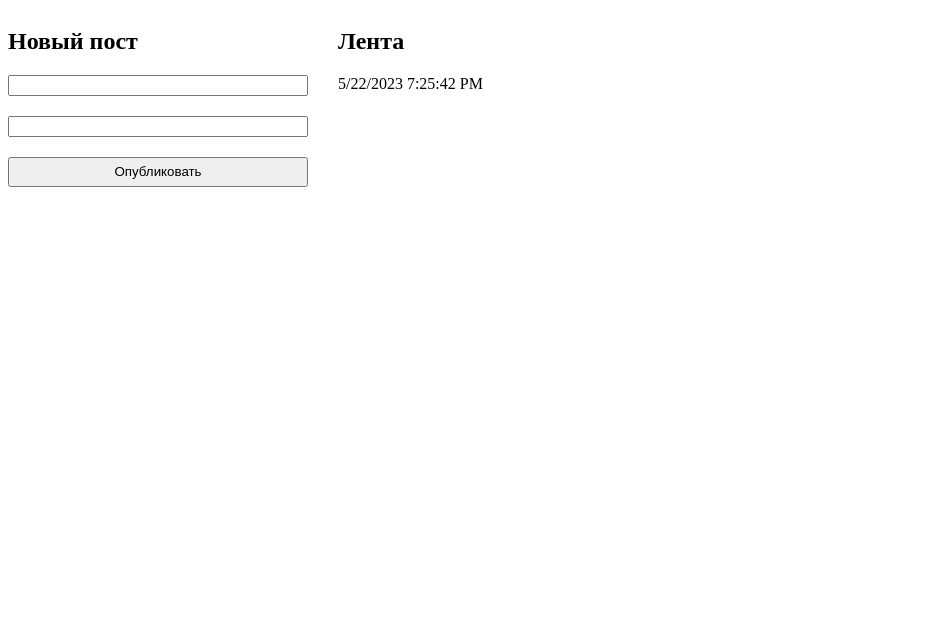
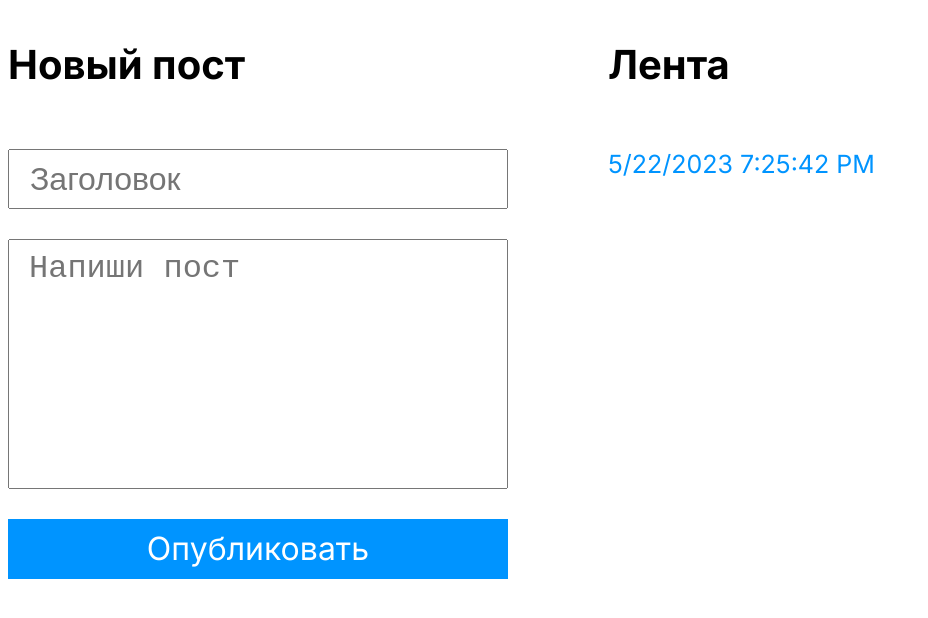
Before and after one commit to TimaBelov/blog-app, a plain HTML site: page index.html in a window 1280 px wide. Both pictures are taken after a click on the button "Опубликовать". Shown: the whole page, without its empty margins (0-928 px from the left). Drawn offline with Linux system fonts and the light colour scheme.

Commit message:
add design and errors fot length title and text

```diff
--- a/index.css
+++ b/index.css
@@ -1,25 +1,109 @@
-.title-input{
-    display: block;
-    box-sizing: border-box;
-    margin-bottom: 20px;
-    width: 300px;
+html,
+button {
+  font-family: "Inter", sans-serif;
 }
 
-.post-text-input{
-    display: block;
-    box-sizing: border-box;
-    margin-bottom: 20px;
-    width: 300px;
+.col__title {
+  font-size: 40px;
+  font-weight: 700;
+  line-height: 48px;
+
+  margin-bottom: 60px;
 }
 
-.publication-btn{
-    box-sizing: border-box;
-    width: 300px;
-    height: 30px;
+.title-input {
+  box-sizing: border-box;
+  display: block;
 
+  width: 500px;
+  height: 60px;
+  padding: 10px 0;
+  padding-left: 20px;
+  margin-bottom: 30px;
+
+  font-size: 32px;
+  font-weight: 400;
+  line-height: 38px;
 }
 
-.row{
-    display: flex;
-    gap: 30px;
+.post-text-input {
+  box-sizing: border-box;
+  display: block;
+  resize: none;
+
+  width: 500px;
+  height: 250px;
+  padding: 10px 0;
+  padding-left: 20px;
+  margin-bottom: 30px;
+
+  font-size: 32px;
+  font-weight: 400;
+  line-height: 38px;
 }
+
+.publication-btn {
+  box-sizing: border-box;
+  width: 500px;
+  height: 60px;
+  color: white;
+  background-color: #0094ff;
+  border: none;
+  margin-bottom: 30px;
+
+  font-size: 32px;
+  font-weight: 400;
+  line-height: 38px;
+
+  cursor: pointer;
+}
+
+.row {
+  display: flex;
+  gap: 100px;
+}
+
+.posts{
+    color: #979797;
+    font-size: 32px;
+    font-weight: 400;
+    line-height: 40px;
+}
+
+.post {
+    color: #000;
+  margin-bottom: 50px;
+}
+
+.post__date {
+  color: #0094ff;
+  font-size: 25px;
+  font-weight: 400;
+  line-height: 30px;
+
+  margin-bottom: 15px;
+}
+
+.post__title {
+  font-size: 32px;
+  font-weight: 700;
+  line-height: 38px;
+
+  margin-bottom: 15px;
+}
+
+.post__text {
+  width: 500px;
+
+  font-size: 25px;
+  font-weight: 400;
+  line-height: 30px;
+}
+
+.error-text{
+    font-size: 25px;
+    font-weight: 400;
+    line-height: 30px;
+
+    color: red;
+}
--- a/index.html
+++ b/index.html
@@ -4,22 +4,36 @@
     <meta charset="UTF-8" />
     <meta http-equiv="X-UA-Compatible" content="IE=edge" />
     <meta name="viewport" content="width=device-width, initial-scale=1.0" />
+    <link rel="preconnect" href="https://fonts.googleapis.com" />
+    <link rel="preconnect" href="https://fonts.gstatic.com" crossorigin />
+    <link
+      href="https://fonts.googleapis.com/css2?family=Inter:wght@400;700&display=swap"
+      rel="stylesheet"
+    />
     <link rel="stylesheet" href="index.css" />
     <title>Blog App</title>
   </head>
   <body>
     <div class="row">
       <div class="col">
-        <h2>Новый пост</h2>
-        <input type="text" name="" id="" class="js-title-input title-input" />
-        <input type="text" class="js-post-text-input post-text-input">
+        <h2 class="col__title">Новый пост</h2>
+        <input
+          type="text"
+          name=""
+          id=""
+          class="js-title-input title-input"
+          placeholder="Заголовок"
+        />
+        <textarea
+          class="js-post-text-input post-text-input"
+          placeholder="Напиши пост"
+        ></textarea>
         <button class="js-new-post-btn publication-btn">Опубликовать</button>
+        <p class="js-error-text error-text"></p>
       </div>
       <div class="col">
-          <h2>Лента</h2>
-          <div class="js-posts posts">
-            Тут пока пусто...
-          </div>
+        <h2 class="col__title">Лента</h2>
+        <div class="js-posts posts">Тут пока пусто...</div>
       </div>
     </div>
 
--- a/index.js
+++ b/index.js
@@ -10,11 +10,16 @@ const titleInputNode = document.querySelector(".js-title-input");
 const postTextInputNode = document.querySelector(".js-post-text-input");
 const newPostBtnNode = document.querySelector(".js-new-post-btn");
 const postsNode = document.querySelector(".js-posts");
+const errorTextNode = document.querySelector(".js-error-text");
 
 newPostBtnNode.addEventListener("click", function () {
   const postFromUser = getPostFromUser();
+  if (!checkForLen(postFromUser)) {
+    return;
+  }
+  addPost(postFromUser);
 
-  addPost(postFromUser);
+  clearInputs();
 
   renderPosts();
 });
@@ -59,3 +64,21 @@ function renderPosts() {
 
   postsNode.innerHTML = postsHTML;
 }
+
+function clearInputs() {
+  titleInputNode.value = "";
+  postTextInputNode.value = "";
+}
+
+function checkForLen(post) {
+  if (post.title.length > 100) {
+    errorTextNode.innerText = "Заголовок больше 100 символов";
+    return false;
+  } else if (post.text.length > 200) {
+    errorTextNode.innerText = "Пост больше 200 символов";
+    return false;
+  } else {
+    errorTextNode.innerHTML = "";
+    return true;
+  }
+}
```
